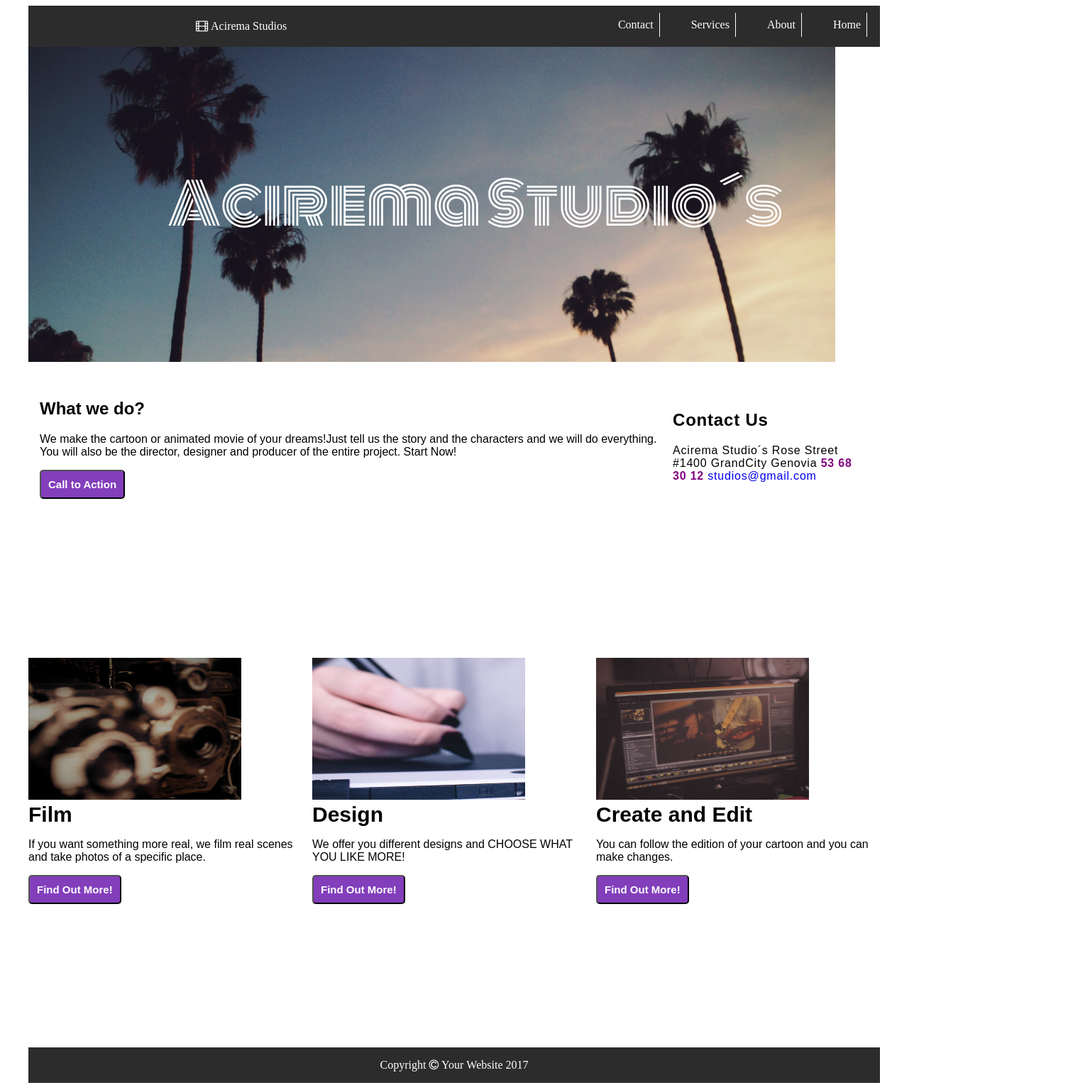
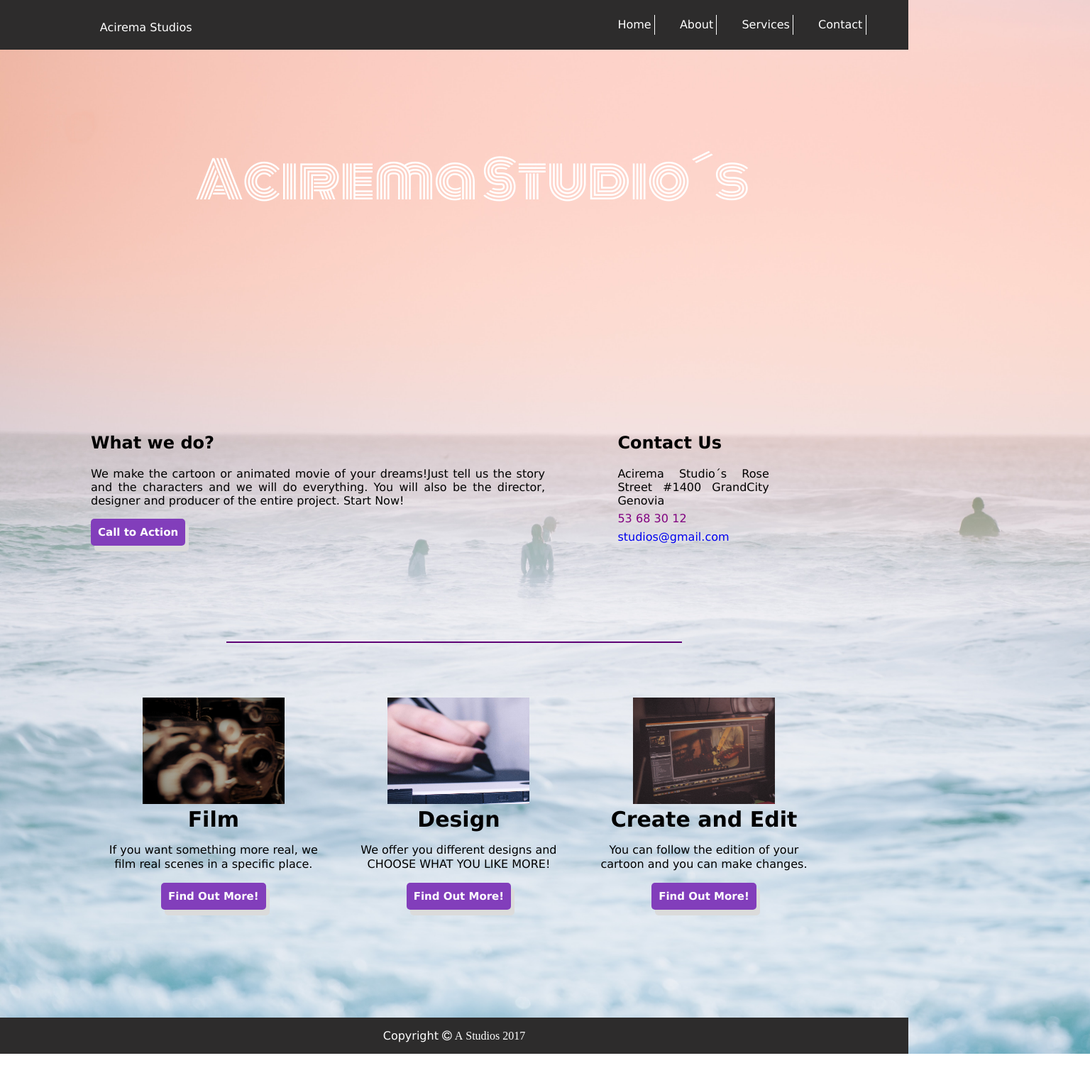
Before and after one commit to Aciremaaleman/Sprint3-Mypage, a plain HTML site: page index.html in a window 1280 px wide. Shown: the whole page at 71% size, 1536 px wide, since content can reach past the window. After the commit the page ends 1485 px from the top, so only its background shows below. Drawn offline with Linux system fonts and the light colour scheme; a web font is replaced by a local one.

Commit message:
add new changes

```diff
--- a/css/grid.css
+++ b/css/grid.css
@@ -1,12 +1,21 @@
-/* Sistema grid utilizado */
-* {
+/* Grid System */
+
+body{
   box-sizing: border-box;
+  margin: 0 auto;
+  font-family: 'Lucida Sans', 'Lucida Sans Regular', 'Lucida Grande', 'Lucida Sans Unicode', Geneva, Verdana, sans-serif;
+  overflow-x: hidden;
+  background-image:  url("../assets/images/annie.jpg");
+  background-repeat: no-repeat;
+  background-size: cover;
 }
 
-.container {
+hr{
+  width: 50%;
   margin: 0 auto;
-  max-width: 1200px;
-  width: 100%;
+  padding: 0.8px;
+  border: none;
+  background-color: rgb(94, 2, 117);
 }
 
 .row::after,
--- a/css/header.css
+++ b/css/header.css
@@ -1,63 +1,82 @@
-/* Estilos del header */
+/* header Styles */
 
-/* Estilos de los elementos del header */
-*{
+/* Style elements of the header */
+* {
   list-style: none;
   text-decoration: none;
+  font-family: 'Lucida Sans', 'Lucida Sans Regular', 'Lucida Grande', 'Lucida Sans Unicode', Geneva, Verdana, sans-serif;
 }
-header{
+
+header {
   background-color: #2d2c2c;
   color: white;
   width: 100%;
 }
-hr {
+
+/* hr {
   background-color: white;
   border: none;
   height: 3px;
   width: 2em;
-}
-/* Estilos de los id del header */
-#btn{
+ float: right;
+}*/
+
+
+/* id Styles*/
+#btn {
   background-color: #2d2c2c;
   border: none;
   float: right;
   text-decoration: none;
   width: 50%;
 }
-/* Estilos de las clases de los elementos del header */
-.logo{
-  text-align: center;
-  margin: 20px 0px;
-  width: 50%;
+
+/* class styles*/
+.logo {
+  float: left;
+  padding: 1%;
+  margin-left: 10%;
+  position: absolute;
+  text-align: start;
 }
-.show-menu{
+
+.show-menu-link{
   border-right: 1px solid white;
-  color: white;
-  float: right;
-  margin: 10px 18px;
-  padding: 8px;
-  text-decoration: none;
-}
-.show-menu:hover{
-  background-color: #823ebb;
-  padding: 0.5em;
-}
-.hide-menu{
+  margin: 3%;
+  padding: 1%;
   color: white;
   text-decoration: none;
 }
-.hide-menu:hover{
+
+.show-menu-link:hover {
+  background-color: #823ebb;
+  padding: 2%;
+}
+
+.hide-menu {
+  color: white;
+  border-right: 1px solid white;
+  padding: 2%;
+  text-decoration: none;
+}
+
+.hide-menu:hover {
   color: #823ebb;
+  padding: 1%;
 }
+
 .disabled-menu {
   display: none;
 }
+
 .enabled-menu {
   display: block;
 }
-.second-header{
+
+.first-header {
+  display: block;
+}
+
+.second-header {
   display: none;
 }
-.first-header{
-  display: block;
-}
--- a/css/main.css
+++ b/css/main.css
@@ -1,19 +1,16 @@
 /* Estilos del main */
 main{
-  font-family: 'Pavanam', sans-serif;
-  height: 400px;
-  padding: 1em;
+  font-family: 'Lucida Sans', 'Lucida Sans Regular', 'Lucida Grande', 'Lucida Sans Unicode', Geneva, Verdana, sans-serif;
+  height: 250px;
+  padding: 5%;
   width: 100%;
+}
 
-}
-/* Estilos de span dentro del elemneto parrafo de contacto  */
-span{
-  color: purple;
-  font-weight: bold;
-}
 /* Estilos de las clases del main */
 .style-btn{
   background-color: #823ebb;
+  border: none;
+  box-shadow: 5px 8px #dbdbdb;
   border-radius: 5px;
   color: white;
   font-size: 15px;
@@ -23,8 +20,10 @@ span{
 }
 .style-btn:hover{
   background-color: #52e5d1;
+  box-shadow: 5px 8px violet;
 }
-.style-main-contact{
-  letter-spacing: 0.05em;
-  padding: 1em;
+
+.style-main-what, .style-main-contact{
+  text-align: justify;
+  margin: 0% 3% 0% 5%;
 }
--- a/css/nav.css
+++ b/css/nav.css
@@ -1,18 +1,30 @@
 /* Estilos del nav */
-nav{
-  font-family: 'Pavanam', sans-serif;
-  height: 550px;
+.section-contact {
+  font-family: 'Lucida Sans', 'Lucida Sans Regular', 'Lucida Grande', 'Lucida Sans Unicode', Geneva, Verdana, sans-serif;
+  height: 400px;
   width: 100%;
+  padding: 5% 10%;
+  text-align: center;
 }
+
 /* Estilos de las clases del nav */
-.paragraph-nav{
+.title-nav {
   font-weight: bold;
   font-size: 30px;
   margin: 0px;
+  text-align: center;
 }
-.style-nav{
-  margin: 1px 0px;
+
+.parragraph-nav {
+  text-align: center;
+  line-height: 20px;
 }
-.margin-btn{
-  margin-bottom: 20px;
+
+.style-nav {
+  margin: 1%;
 }
+
+.style-nav:hover {
+  background-color: rgba(222, 151, 240, 0.24);
+  padding: 1%;
+}
--- a/css/section.css
+++ b/css/section.css
@@ -1,17 +1,21 @@
 /* Estilos a las clases del section */
 .title-one{
   color: white;
-  font-size: 80px;
+  font-size: 450%;
   font-family: 'Monoton', cursive;
-  height: 300px;
-  margin: 80px;
+  height: 200px;
+  margin: 10% 0% 10% 2%;
   position: relative;
-  padding: 1em;
   text-align: center;
-  width: 50%;
+  width: 100%;
 }
 .img1{
-  padding-right: 36px;
   position: absolute;
   width: 100%;
 }
+
+.section-img {
+  background-image: url("../assets/images/img1.jpg");
+  background-repeat: no-repeat;
+  background-size: cover;
+}
--- a/index.html
+++ b/index.html
@@ -1,5 +1,6 @@
 <!DOCTYPE html>
 <html>
+
 <head>
   <meta charset="utf-8">
   <meta name="viewport" content="width=device-width, initial-scale=1.0">
@@ -14,84 +15,97 @@
   <link rel="stylesheet" href="css/grid.css">
   <link rel="stylesheet" href="css/media.css">
 </head>
+
 <body>
-    <section class="container">
+
+  <!-- <section class="container"> -->
+
   <header class="row first-header">
     <div class="col-6 logo">
-          <i class="fa fa-film" aria-hidden="true"> Acirema Studios</i>
+      <p> Acirema Studios</p>
     </div>
-        <div class="col-6">
-          <a class="show-menu" href="#">Home</a>
-          <a class="show-menu" href="#">About</a>
-          <a class="show-menu" href="#">Services</a>
-          <a class="show-menu" href="#">Contact</a>
-        </div>
+    <nav class="col-4" style="float: right; padding: 2% 0% 2% 10%;">
+      <a class="show-menu-link" href="#">Home</a>
+      <a class="show-menu-link" href="#">About</a>
+      <a class="show-menu-link" href="#">Services</a>
+      <a class="show-menu-link" href="#">Contact</a>
+    </nav>
   </header>
+
   <header class="row second-header">
     <div class="logo">
-          <i class="fa fa-film" aria-hidden="true"> Acirema Studios</i>
+      <p> Acirema Studios</p>
     </div>
     <button id="btn">
       <hr>
       <hr>
       <hr>
     </button>
-        <div id="menu" class="disabled-menu">
+    <nav id="menu" class="disabled-menu">
       <ul>
         <li> <a class="hide-menu" href="#">Home</a> </li>
         <li> <a class="hide-menu" href="#">Services</a> </li>
         <li> <a class="hide-menu" href="#">About</a> </li>
         <li> <a class="hide-menu" href="#">Contact</a> </li>
       </ul>
-        </div>
+    </nav>
   </header>
+
   <section class="row">
-        <img class="img1 col-11" src="assets/images/img1.jpg" alt="">
-        <div>
-          <p class="col-11 title-one">Acirema Studio´s</p>
-        </div>
+    <p class="col-12 title-one">Acirema Studio´s</p>
   </section>
+
   <main class="row">
-        <div class="col-9 style-main-what">
+    <div class="col-6 style-main-what">
       <h2>What we do?</h2>
-          <p>We make the cartoon or animated movie of your dreams!Just tell us the story and the characters and we will do everything.
+      <p>We make the cartoon or animated movie of your dreams!Just tell us the story and the characters and we will do
+        everything.
         You will also be the director, designer and producer of the entire project. Start Now!</p>
       <button class="style-btn" type="button" name="button">Call to Action</button>
     </div>
-        <div class="col-3 style-main-contact">
+    <div class="col-2 style-main-contact">
       <h2>Contact Us</h2>
       <p>Acirema Studio´s Rose Street #1400 GrandCity Genovia
-            <span> 53 68 30 12 </span>
+        <p style="color: purple; letter-spacing: 0.05px; line-height: 0.05px;"> 53 68 30 12 </p>
         <a href="#">studios@gmail.com</a>
       </p>
     </div>
   </main>
-      <nav class="row">
-        <div class="col-4 style-nav">
-          <img class="img2" src="assets/images/img2.jpg" alt="" height="200" width="300">
-          <p class="paragraph-nav">Film</p>
-          <p>If you want something more real, we film real scenes and take photos of a specific place.</p>
+
+  <hr>
+
+  <section class="row section-contact">
+    <section class="col-12">
+      <div class="col-3 style-nav">
+        <img class="img2" src="assets/images/img2.jpg" alt="" height="150" width="200">
+        <p class="title-nav">Film</p>
+        <p class="parragraph-nav">If you want something more real, we film real scenes in a specific place.</p>
         <button class="style-btn margin-btn" type="button" name="button">Find Out More!</button>
       </div>
-        <div class="col-4 style-nav">
-          <img class="img2" src="assets/images/img3.jpg" alt="" height="200" width="300">
-          <p class="paragraph-nav">Design</p>
-          <p>We offer you different designs and CHOOSE WHAT YOU LIKE MORE!</p>
+      <div class="col-3 style-nav">
+        <img class="img2" src="assets/images/img3.jpg" alt="" height="150" width="200">
+        <p class="title-nav">Design</p>
+        <p class="parragraph-nav">We offer you different designs and CHOOSE WHAT YOU LIKE MORE!</p>
         <button class="style-btn margin-btn" type="button" name="button">Find Out More!</button>
       </div>
-        <div class="col-4 style-nav">
-          <img class="img2" src="assets/images/img4.jpg" alt="" height="200" width="300">
-          <p class="paragraph-nav">Create and Edit</p>
-          <p>You can follow the edition of your cartoon and you can make changes.</p>
+      <div class="col-3 style-nav">
+        <img class="img2" src="assets/images/img4.jpg" alt="" height="150" width="200">
+        <p class="title-nav">Create and Edit</p>
+        <p class="parragraph-nav">You can follow the edition of your cartoon and you can make changes.</p>
         <button class="style-btn margin-btn" type="button" name="button">Find Out More!</button>
       </div>
-      </nav>
+    </section>
+  </section>
+
   <footer class="row">
     <div class="col-12">
-          <p>Copyright <i class="fa fa-copyright" aria-hidden="true"> Your Website 2017</i></p>
+      <p>Copyright <i class="fa fa-copyright" aria-hidden="true"> A Studios 2017</i></p>
     </div>
   </footer>
-    </section>
+
+  <!-- </section> -->
+
   <script type="text/javascript" src="js/app.js"></script>
 </body>
+
 </html>
```
Also changed, not shown: assets/images/annie.jpg (added). Lines whose indentation alone changed are shown as unchanged.
